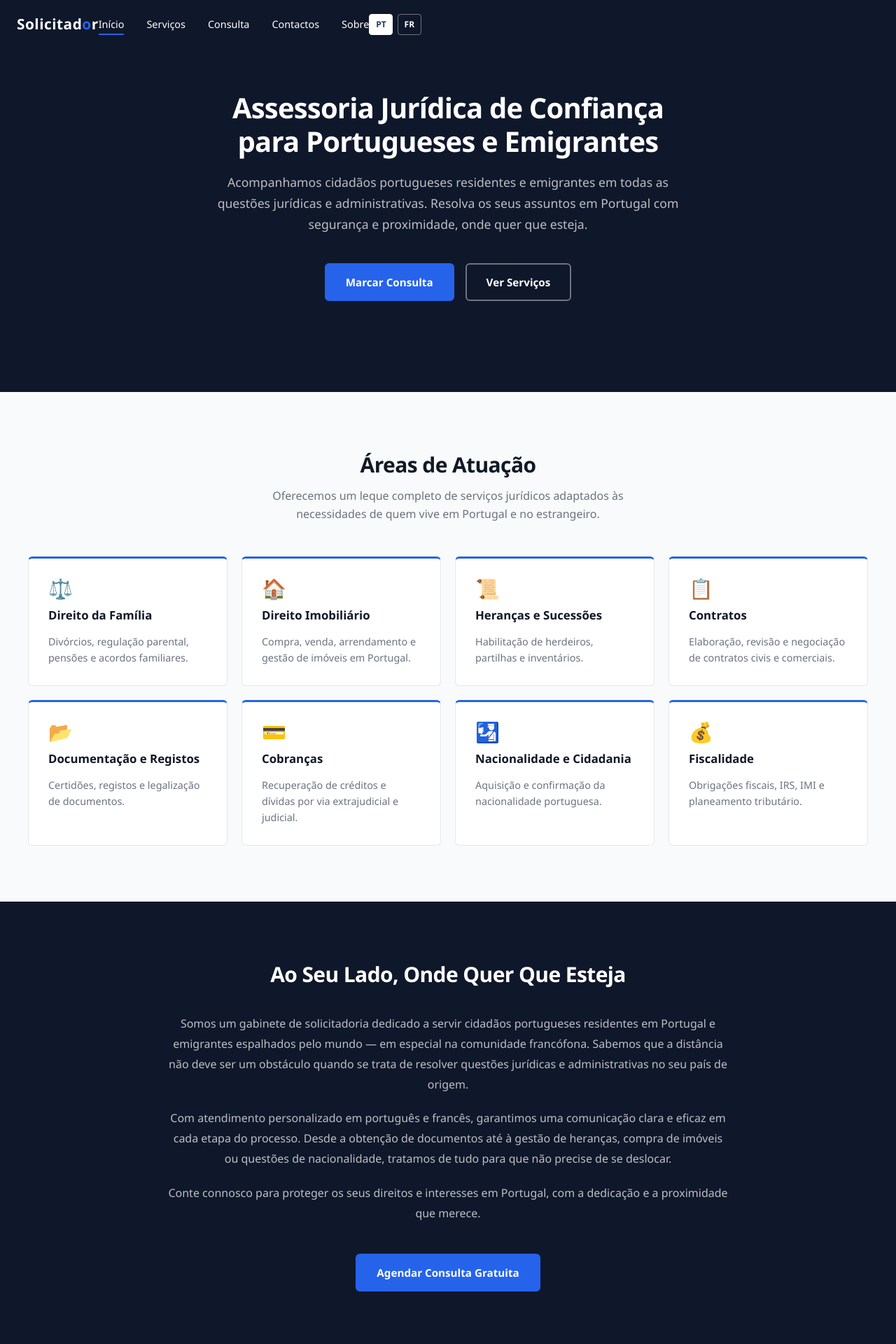
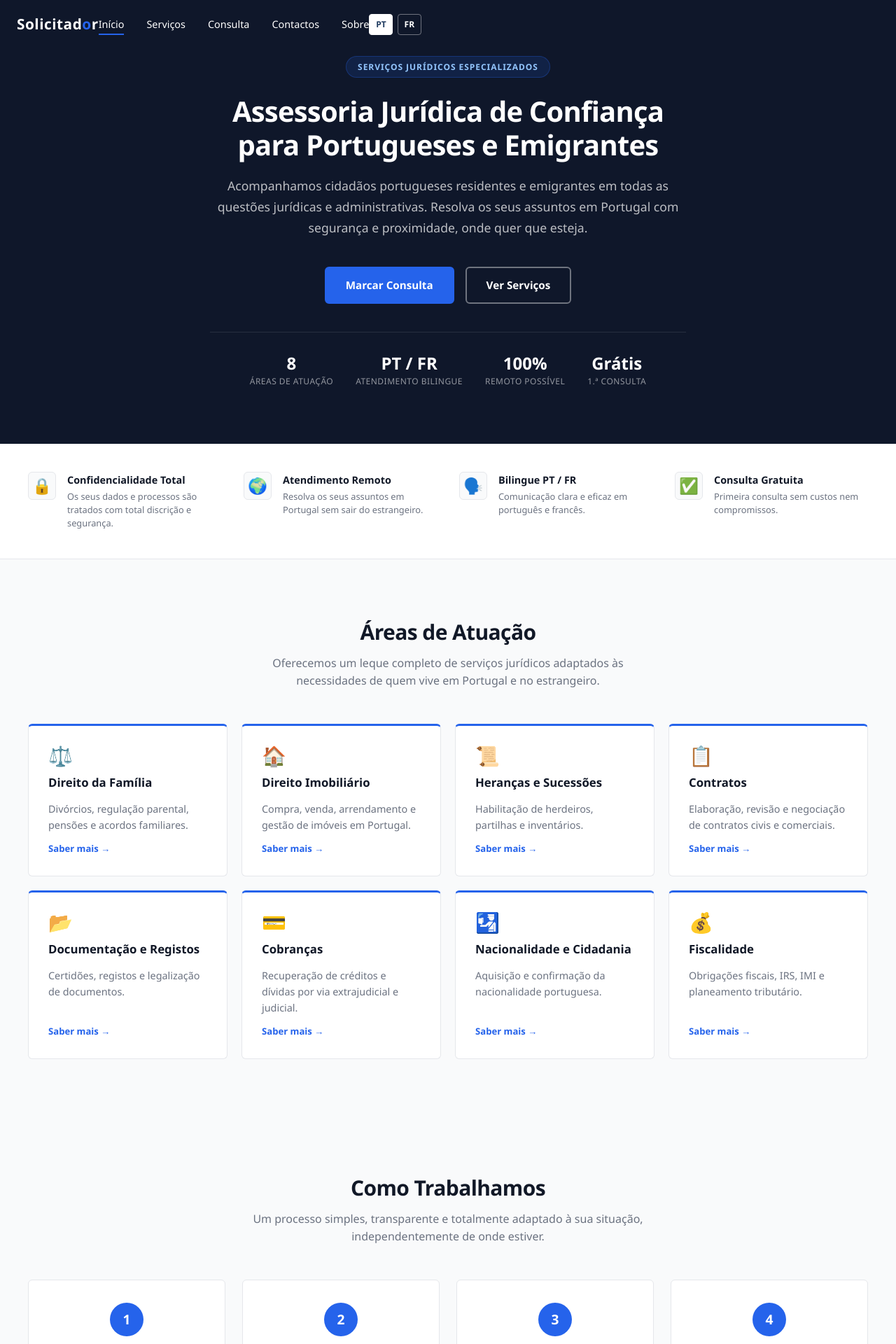
Before and after one commit to markgir/website-solicitador, a PHP site: page / in a window 1280 px wide. Shown: the top 1920 px of the page at 70% size. Run offline with PHP 8.4, Linux system fonts and the light colour scheme.

Commit message:
Add professional homepage layout: hero badge/stats, features strip, card arrows, process section (PT+FR)
Agent-Logs-Url: https://github.com/markgir/website-solicitador/sessions/4bd6e2d8-feba-4538-b14e-c38b1a49d8f4

Co-authored-by: markgir <25825415+markgir@users.noreply.github.com>

```diff
--- a/css/style.css
+++ b/css/style.css
@@ -518,6 +518,165 @@ body.has-banner-header .hero {
   margin-bottom: 1.25rem;
 }
 
+/* --- Hero Badge --- */
+.hero-badge {
+  display: inline-block;
+  background: rgba(37, 99, 235, 0.15);
+  color: #93c5fd;
+  border: 1px solid rgba(37, 99, 235, 0.3);
+  border-radius: 50px;
+  padding: 0.3rem 1rem;
+  font-size: 0.75rem;
+  font-weight: 600;
+  letter-spacing: 0.08em;
+  text-transform: uppercase;
+  margin-bottom: 1.5rem;
+}
+
+/* --- Hero Stats --- */
+.hero-stats {
+  display: flex;
+  gap: 2rem;
+  justify-content: center;
+  flex-wrap: wrap;
+  margin-top: 2.5rem;
+  padding-top: 2rem;
+  border-top: 1px solid rgba(255, 255, 255, 0.1);
+}
+
+.hero-stat {
+  display: flex;
+  flex-direction: column;
+  align-items: center;
+  gap: 0.2rem;
+}
+
+.hero-stat strong {
+  font-size: 1.5rem;
+  font-weight: 700;
+  color: var(--text-light);
+  line-height: 1;
+}
+
+.hero-stat span {
+  font-size: 0.75rem;
+  color: rgba(255, 255, 255, 0.55);
+  letter-spacing: 0.04em;
+  text-transform: uppercase;
+}
+
+/* --- Features Strip --- */
+.features-strip {
+  background: var(--bg);
+  border-bottom: 1px solid var(--border);
+  padding: 2.5rem 1.5rem;
+}
+
+.features-strip-grid {
+  display: grid;
+  grid-template-columns: repeat(auto-fit, minmax(220px, 1fr));
+  gap: 2rem;
+  max-width: 1200px;
+  margin: 0 auto;
+}
+
+.feature-item {
+  display: flex;
+  align-items: flex-start;
+  gap: 1rem;
+}
+
+.feature-icon {
+  font-size: 1.4rem;
+  flex-shrink: 0;
+  width: 40px;
+  height: 40px;
+  background: var(--bg-alt);
+  border: 1px solid var(--border);
+  border-radius: var(--radius);
+  display: flex;
+  align-items: center;
+  justify-content: center;
+}
+
+.feature-text strong {
+  display: block;
+  font-size: 0.9rem;
+  font-weight: 600;
+  color: var(--text);
+  margin-bottom: 0.2rem;
+}
+
+.feature-text p {
+  font-size: 0.8rem;
+  color: var(--text-muted);
+  line-height: 1.5;
+  margin: 0;
+}
+
+/* --- Service Card Arrow --- */
+.card-arrow {
+  font-size: 0.82rem;
+  font-weight: 600;
+  color: var(--accent);
+  margin-top: auto;
+  display: inline-block;
+}
+
+.service-card:hover .card-arrow {
+  text-decoration: underline;
+}
+
+/* --- Process Section --- */
+.process-section {
+  padding: 5rem 1.5rem;
+  background: var(--bg-alt);
+}
+
+.process-grid {
+  display: grid;
+  grid-template-columns: repeat(auto-fit, minmax(220px, 1fr));
+  gap: 1.5rem;
+  margin-top: 3rem;
+  counter-reset: process-counter;
+}
+
+.process-step {
+  text-align: center;
+  padding: 2rem 1.5rem;
+  background: var(--bg);
+  border: 1px solid var(--border);
+  border-radius: var(--radius);
+  position: relative;
+}
+
+.process-step-number {
+  display: inline-flex;
+  align-items: center;
+  justify-content: center;
+  width: 48px;
+  height: 48px;
+  border-radius: 50%;
+  background: var(--accent);
+  color: var(--text-light);
+  font-weight: 700;
+  font-size: 1.2rem;
+  margin-bottom: 1rem;
+}
+
+.process-step h3 {
+  font-size: 1rem;
+  font-weight: 600;
+  color: var(--text);
+  margin-bottom: 0.5rem;
+}
+
+.process-step p {
+  font-size: 0.875rem;
+  color: var(--text-muted);
+  line-height: 1.6;
+}
+
 /* --- About Section --- */
 .about-section {
   background: var(--bg-dark);
--- a/index.html
+++ b/index.html
@@ -42,11 +42,52 @@
         <section class="hero">
             <div class="hero-overlay"></div>
             <div class="hero-content fade-in">
-                <h1>Assessoria Jurídica de Confiança para Portugueses e Emigrantes</h1>
+                <div class="hero-badge">Serviços Jurídicos Especializados</div>
+                <h1>Assessoria Jurídica de <span>Confiança</span> para Portugueses e Emigrantes</h1>
                 <p>Acompanhamos cidadãos portugueses residentes e emigrantes em todas as questões jurídicas e administrativas. Resolva os seus assuntos em Portugal com segurança e proximidade, onde quer que esteja.</p>
                 <div class="hero-buttons">
                     <a href="consulta.html" class="btn btn-primary">Marcar Consulta</a>
                     <a href="#servicos" class="btn btn-outline">Ver Serviços</a>
+                </div>
+                <div class="hero-stats">
+                    <div class="hero-stat"><strong>8</strong><span>Áreas de Atuação</span></div>
+                    <div class="hero-stat"><strong>PT&nbsp;/&nbsp;FR</strong><span>Atendimento Bilingue</span></div>
+                    <div class="hero-stat"><strong>100%</strong><span>Remoto Possível</span></div>
+                    <div class="hero-stat"><strong>Grátis</strong><span>1.ª Consulta</span></div>
+                </div>
+            </div>
+        </section>
+
+        <!-- Features Strip -->
+        <section class="features-strip">
+            <div class="features-strip-grid">
+                <div class="feature-item">
+                    <span class="feature-icon" aria-hidden="true">🔒</span>
+                    <div class="feature-text">
+                        <strong>Confidencialidade Total</strong>
+                        <p>Os seus dados e processos são tratados com total discrição e segurança.</p>
+                    </div>
+                </div>
+                <div class="feature-item">
+                    <span class="feature-icon" aria-hidden="true">🌍</span>
+                    <div class="feature-text">
+                        <strong>Atendimento Remoto</strong>
+                        <p>Resolva os seus assuntos em Portugal sem sair do estrangeiro.</p>
+                    </div>
+                </div>
+                <div class="feature-item">
+                    <span class="feature-icon" aria-hidden="true">🗣️</span>
+                    <div class="feature-text">
+                        <strong>Bilingue PT / FR</strong>
+                        <p>Comunicação clara e eficaz em português e francês.</p>
+                    </div>
+                </div>
+                <div class="feature-item">
+                    <span class="feature-icon" aria-hidden="true">✅</span>
+                    <div class="feature-text">
+                        <strong>Consulta Gratuita</strong>
+                        <p>Primeira consulta sem custos nem compromissos.</p>
+                    </div>
                 </div>
             </div>
         </section>
@@ -64,6 +105,7 @@
                         <div class="service-card-icon" aria-hidden="true">⚖️</div>
                         <h3>Direito da Família</h3>
                         <p>Divórcios, regulação parental, pensões e acordos familiares.</p>
+                        <span class="card-arrow">Saber mais →</span>
                     </a>
 
                     <!-- 2. Direito Imobiliário -->
@@ -71,6 +113,7 @@
                         <div class="service-card-icon" aria-hidden="true">🏠</div>
                         <h3>Direito Imobiliário</h3>
                         <p>Compra, venda, arrendamento e gestão de imóveis em Portugal.</p>
+                        <span class="card-arrow">Saber mais →</span>
                     </a>
 
                     <!-- 3. Heranças e Sucessões -->
@@ -78,6 +121,7 @@
                         <div class="service-card-icon" aria-hidden="true">📜</div>
                         <h3>Heranças e Sucessões</h3>
                         <p>Habilitação de herdeiros, partilhas e inventários.</p>
+                        <span class="card-arrow">Saber mais →</span>
                     </a>
 
                     <!-- 4. Contratos -->
@@ -85,6 +129,7 @@
                         <div class="service-card-icon" aria-hidden="true">📋</div>
                         <h3>Contratos</h3>
                         <p>Elaboração, revisão e negociação de contratos civis e comerciais.</p>
+                        <span class="card-arrow">Saber mais →</span>
                     </a>
 
                     <!-- 5. Documentação e Registos -->
@@ -92,6 +137,7 @@
                         <div class="service-card-icon" aria-hidden="true">📂</div>
                         <h3>Documentação e Registos</h3>
                         <p>Certidões, registos e legalização de documentos.</p>
+                        <span class="card-arrow">Saber mais →</span>
                     </a>
 
                     <!-- 6. Cobranças -->
@@ -99,6 +145,7 @@
                         <div class="service-card-icon" aria-hidden="true">💳</div>
                         <h3>Cobranças</h3>
                         <p>Recuperação de créditos e dívidas por via extrajudicial e judicial.</p>
+                        <span class="card-arrow">Saber mais →</span>
                     </a>
 
                     <!-- 7. Nacionalidade e Cidadania -->
@@ -106,6 +153,7 @@
                         <div class="service-card-icon" aria-hidden="true">🛂</div>
                         <h3>Nacionalidade e Cidadania</h3>
                         <p>Aquisição e confirmação da nacionalidade portuguesa.</p>
+                        <span class="card-arrow">Saber mais →</span>
                     </a>
 
                     <!-- 8. Fiscalidade -->
@@ -113,8 +161,39 @@
                         <div class="service-card-icon" aria-hidden="true">💰</div>
                         <h3>Fiscalidade</h3>
                         <p>Obrigações fiscais, IRS, IMI e planeamento tributário.</p>
+                        <span class="card-arrow">Saber mais →</span>
                     </a>
 
+                </div>
+            </div>
+        </section>
+
+        <!-- Process Section -->
+        <section class="process-section">
+            <div class="container">
+                <h2 class="section-title fade-in">Como Trabalhamos</h2>
+                <p class="section-subtitle fade-in">Um processo simples, transparente e totalmente adaptado à sua situação, independentemente de onde estiver.</p>
+                <div class="process-grid">
+                    <div class="process-step fade-in">
+                        <div class="process-step-number">1</div>
+                        <h3>Consulta Inicial</h3>
+                        <p>Contacte-nos gratuitamente e exponha a sua situação. Analisamos o seu caso sem qualquer compromisso.</p>
+                    </div>
+                    <div class="process-step fade-in">
+                        <div class="process-step-number">2</div>
+                        <h3>Análise do Caso</h3>
+                        <p>Avaliamos detalhadamente o seu processo e apresentamos as melhores opções e soluções disponíveis.</p>
+                    </div>
+                    <div class="process-step fade-in">
+                        <div class="process-step-number">3</div>
+                        <h3>Acompanhamento</h3>
+                        <p>Tratamos de toda a burocracia e comunicação com as entidades competentes em seu nome.</p>
+                    </div>
+                    <div class="process-step fade-in">
+                        <div class="process-step-number">4</div>
+                        <h3>Resolução</h3>
+                        <p>Obtemos o resultado pretendido e mantemo-lo informado em cada etapa do processo.</p>
+                    </div>
                 </div>
             </div>
         </section>
```
Also changed, not shown: fr/index.html (+80 -1 lines).
